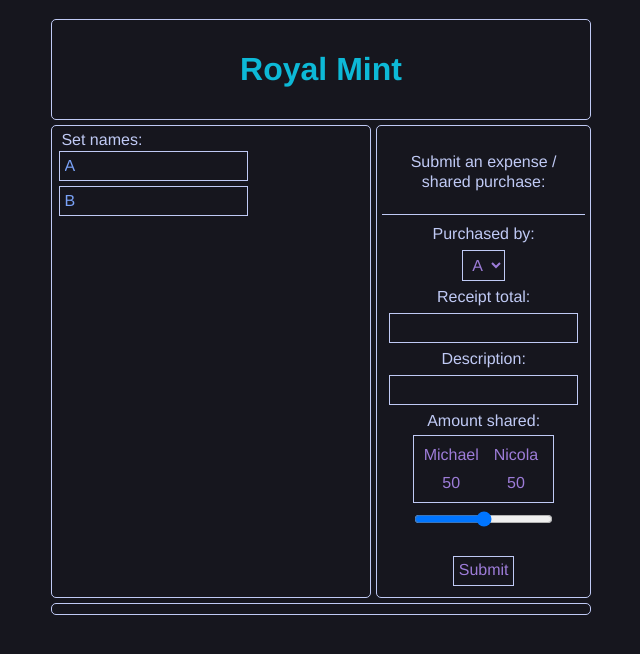
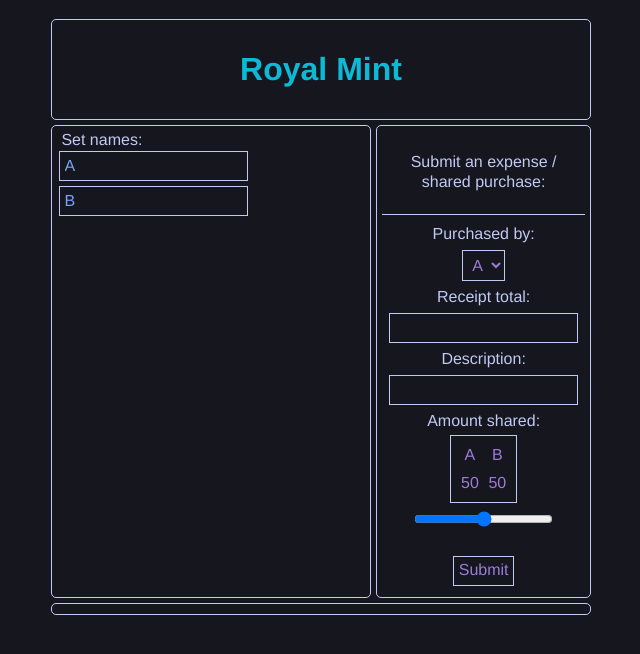
Before and after one commit to MichaelWagnr/shared-expense-app, a React (Create React App) app: page / in a window 1280 px wide. Shown: the top 654 px of the page, without its empty margins (319-959 px from the left). Built offline with nearby package versions, Linux system fonts and the light colour scheme.

Commit message:
Change slider-display names dynamically

```diff
--- a/src/App.js
+++ b/src/App.js
@@ -59,6 +59,12 @@
     localStorage.setItem("nameB", nameB);
   })
 
+  //Perceive selected Purchaser
+  const [selectedName, setSelectedName] = useState(nameA)
+  const displayPurchaser = (e) => {
+    setSelectedName(e.target.value);
+  }
+
   //App structure
   return (
     <div className="app">
@@ -71,8 +77,10 @@
       <Form
         nameA={nameA}
         nameB={nameB}
+        selectedName={selectedName}
         validateForm={validateForm}
         activeFormError={activeFormError}
+        displayPurchaser={displayPurchaser}
       />
       <History
         submissions={submissions}
--- a/src/components/Form.js
+++ b/src/components/Form.js
@@ -11,7 +11,7 @@
                 autoComplete="off"
             >
                 <label htmlFor="purchaser">Purchased by:</label>
-                <select name="purchaser" id="purchaser">
+                <select name="purchaser" id="purchaser" onChange={props.displayPurchaser}>
                     <option value={props.nameA}>{props.nameA}</option>
                     <option value={props.nameB}>{props.nameB}</option>
                 </select>
@@ -27,7 +27,11 @@
                 <input name="desc" type="text" />
                 <label htmlFor="slider">Amount shared:</label>
 
-                <Slider />
+                <Slider
+                    nameA={props.nameA}
+                    nameB={props.nameB}
+                    selectedName={props.selectedName}
+                />
 
                 <input name="slider" className="slider" type="range" min="0" max="100" step="10" />
                 <br />
--- a/src/components/Slider.js
+++ b/src/components/Slider.js
@@ -3,8 +3,13 @@
 const Slider = (props) => {
     return (
         <div className="slider-display">
-            <div>Michael</div>
-            <div>Nicola</div>
+            <div>{props.selectedName}</div>
+            <div>
+                {props.selectedName === props.nameA
+                    ? props.nameB
+                    : props.nameA
+                }
+            </div>
             <div>50</div>
             <div>50</div>
         </div>
```
